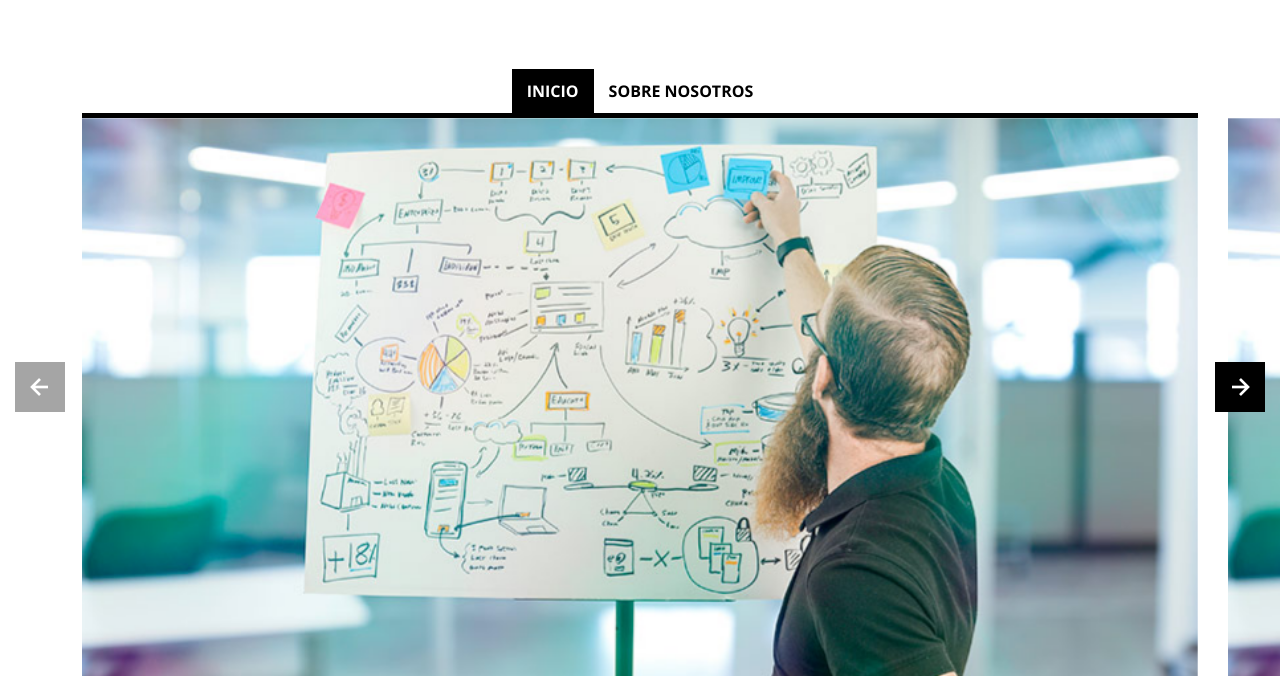
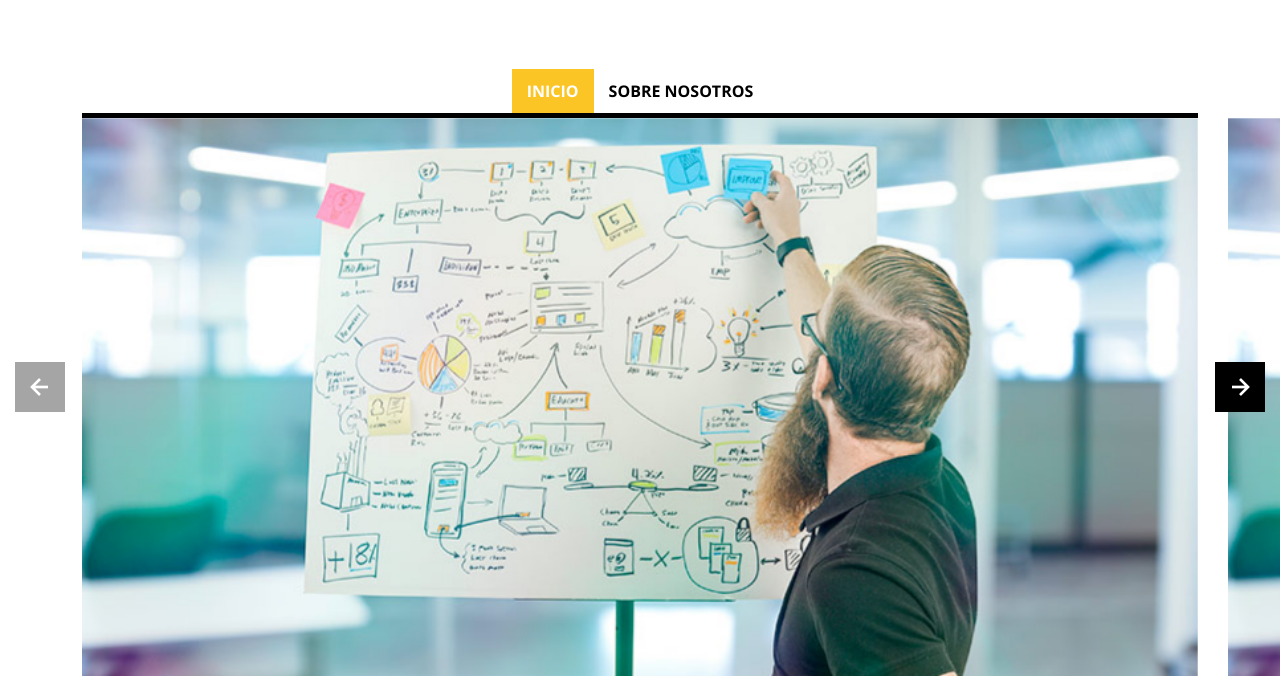
Before and after one commit to AndresGuzman04/WEB-FIA-UNIVO, a plain HTML site: page src/index.html in a window 1280 px wide. In both pictures the pointer is over the link "INICIO". Shown: the part 121-797 px from the top of the page. Drawn offline with nearby package versions, Linux system fonts and the light colour scheme.

Commit message:
cambiando color del hover

```diff
--- a/css/header.css
+++ b/css/header.css
@@ -46,6 +46,6 @@
 }
 
 .header .nav .menu li a:hover{
-    background-color: #000;
+    background-color: #fbc625;
     color: #fff;
 }
```
